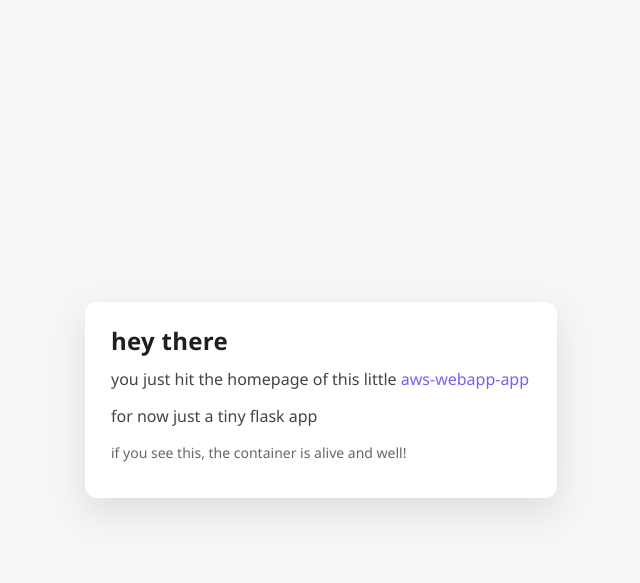
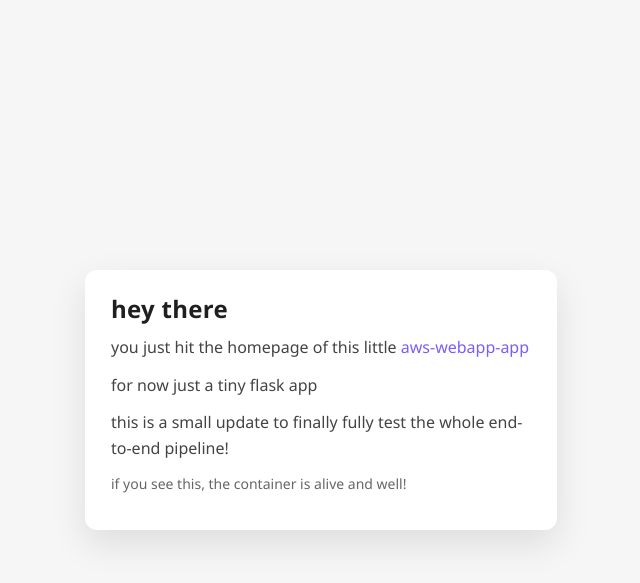
Before and after one commit to Q29vbA/aws-webapp-app, a Flask app: page / in a window 1280 px wide. Shown: the top 583 px of the page, without its empty margins (319-959 px from the left). Run offline with Flask 3, Linux system fonts and the light colour scheme.

Commit message:
final test demo!

```diff
--- a/templates/index.html
+++ b/templates/index.html
@@ -52,6 +52,7 @@
     <h1>hey there</h1>
     <p>you just hit the homepage of this little <a href="https://github.com/Q29vbA/aws-webapp-app">aws-webapp-app</a></p>
     <p>for now just a tiny flask app</p>
+    <p>this is a small update to finally fully test the whole end-to-end pipeline!</p>
     <p class="note">if you see this, the container is alive and well!</p>
   </div>
 </body>
```
